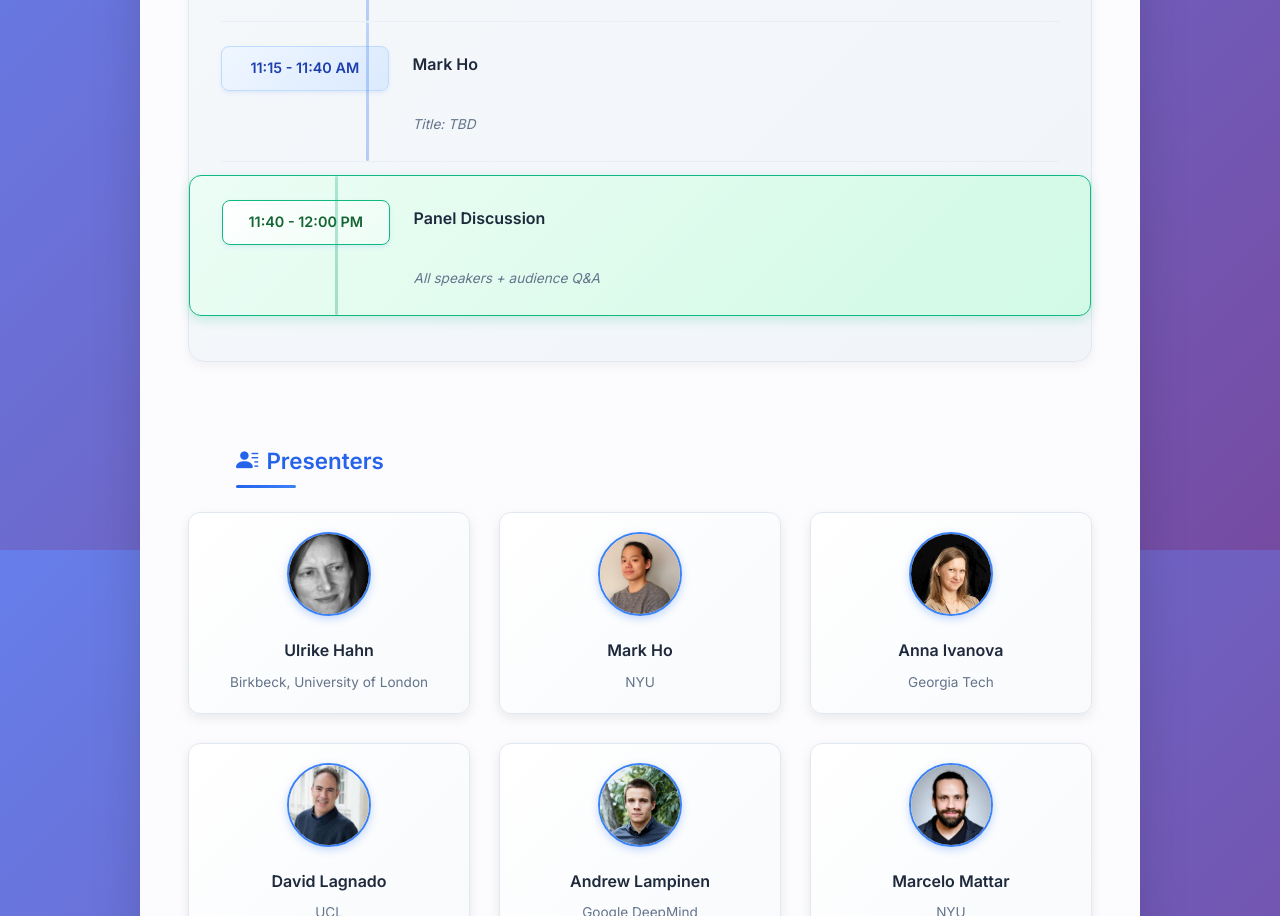
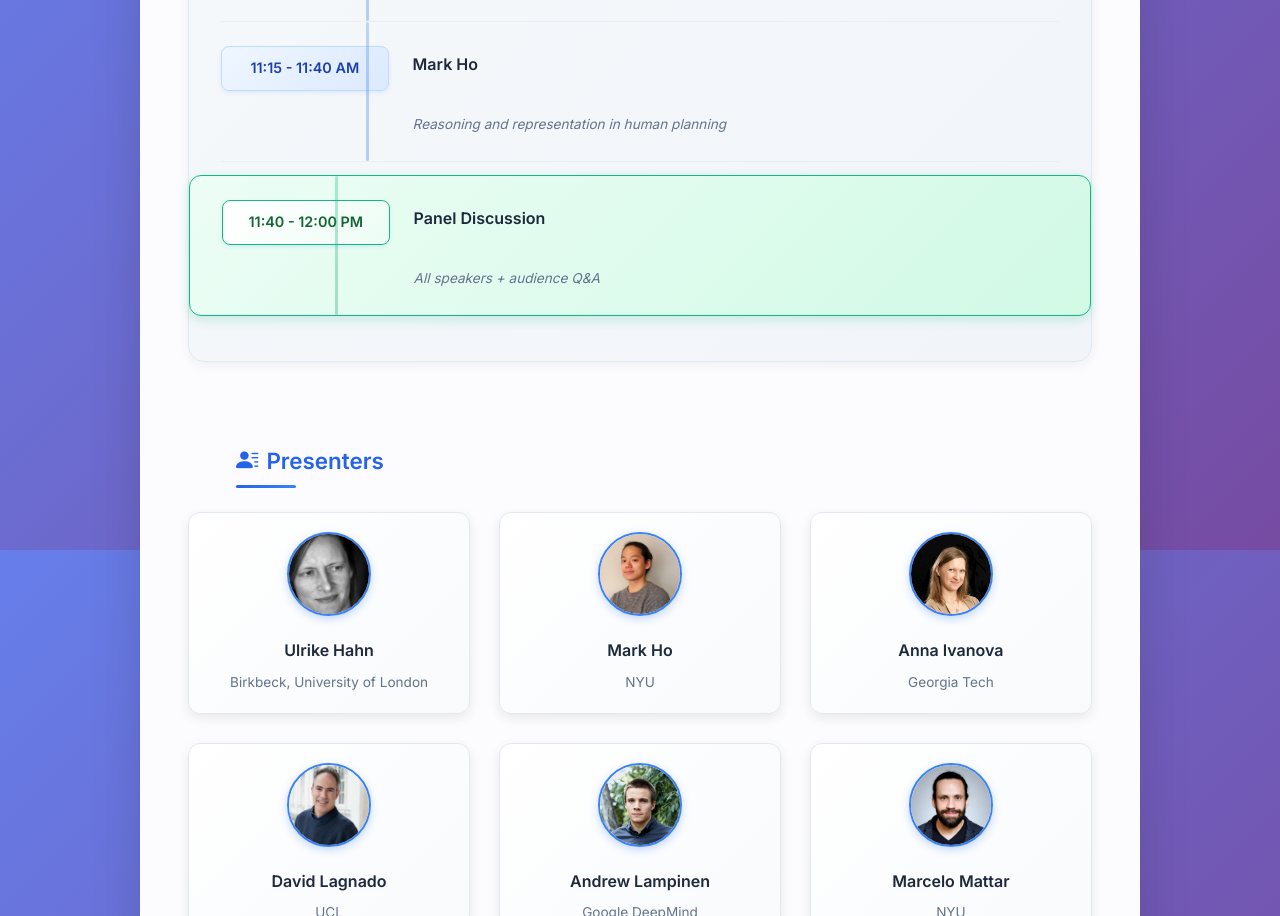
Before and after one commit to xhb120633/reasoning_workshop, a plain HTML site: page index.html in a window 1280 px wide. Shown: the part 2650-3566 px from the top of the page. Drawn offline with nearby package versions, Linux system fonts and the light colour scheme.

Commit message:
Update index.html

```diff
--- a/index.html
+++ b/index.html
@@ -448,7 +448,7 @@
           <div class="time">11:15 - 11:40 AM</div>
           <div class="event">
             <strong>Mark Ho</strong><br>
-            <em>Title: TBD</em>
+            <em>Reasoning and representation in human planning</em>
           </div>
         </div>
         <div class="schedule-item panel">
```
